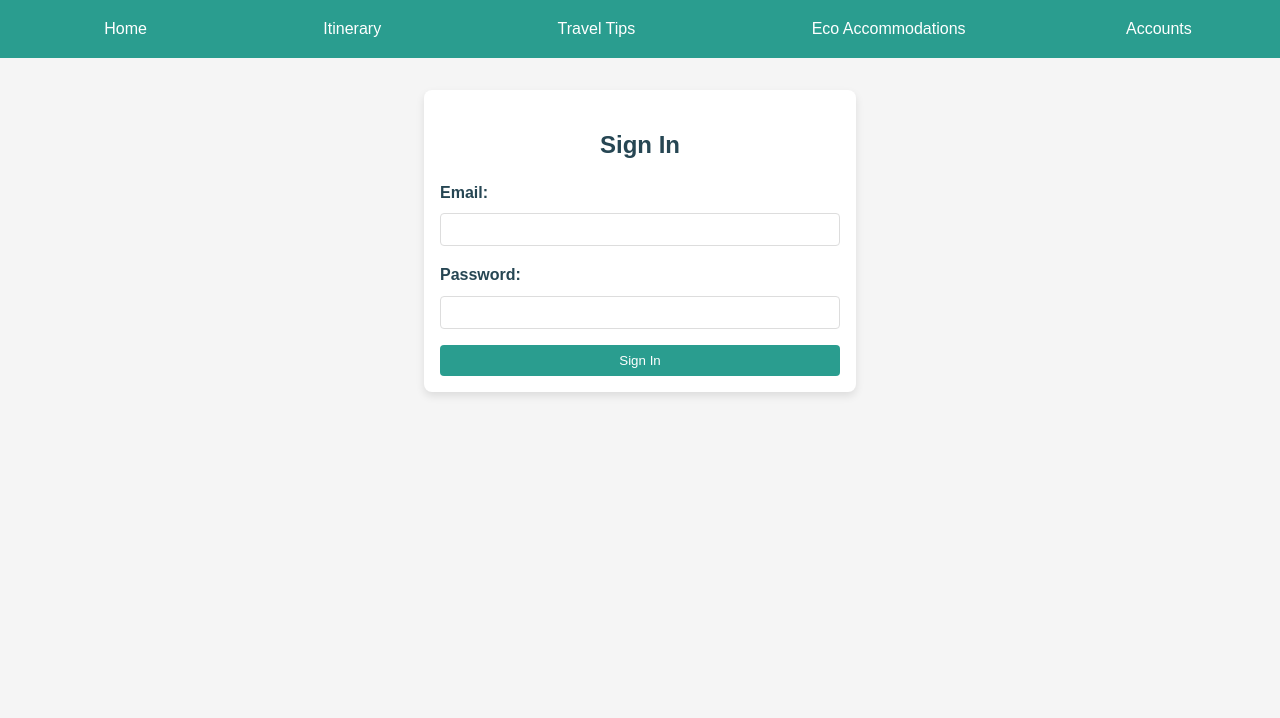
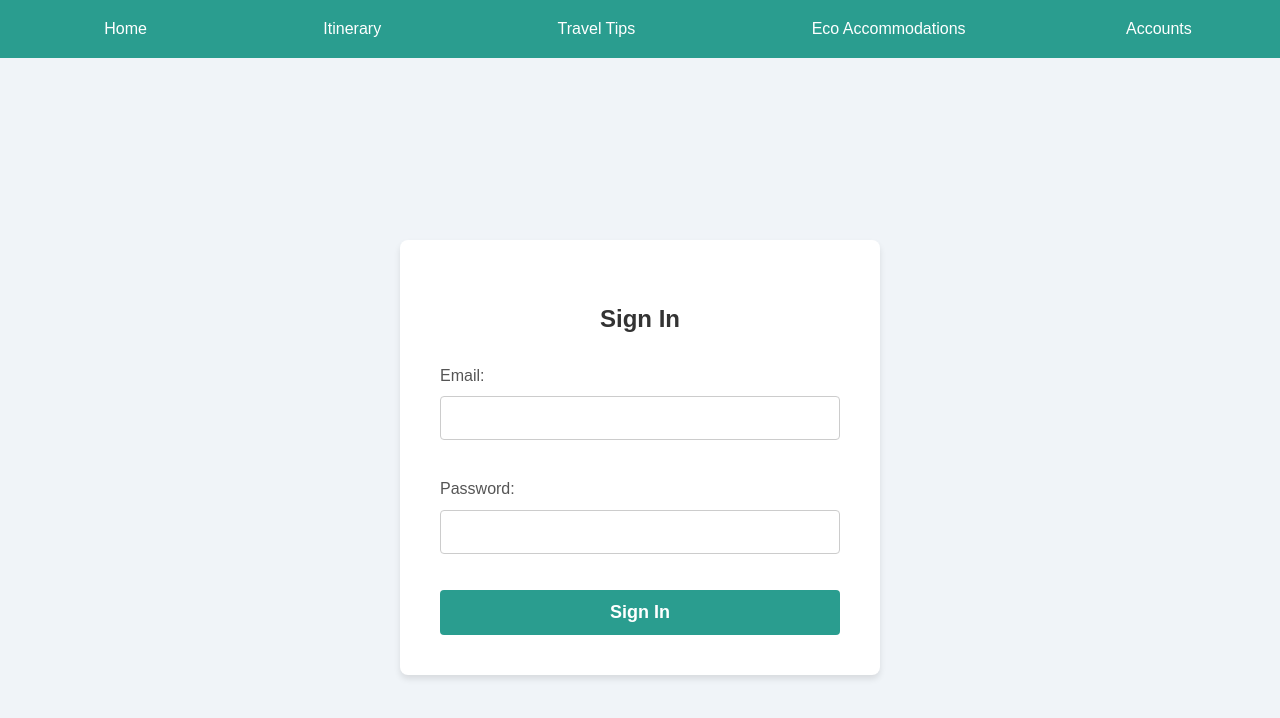
Before and after one commit to mnyhu201/Green-Travel-Planner, a React (Create React App) app in the folder frontend/: page /signin in a window 1280 px wide. Shown: the top 718 px of the page. Built offline with nearby package versions, Linux system fonts and the light colour scheme.

Commit message:
refracture backend and frontend

```diff
--- /dev/null
+++ b/frontend/src/pages/RegisterPage.css
@@ -0,0 +1,97 @@
+/* RegisterPage.css */
+
+.register-page {
+    display: flex;
+    align-items: center;
+    justify-content: center;
+    min-height: 100vh;
+    background-color: #f0f4f8;
+  }
+
+  .register-container {
+    background-color: #ffffff;
+    padding: 40px;
+    border-radius: 8px;
+    box-shadow: 0 4px 6px rgba(0, 0, 0, 0.1);
+    max-width: 500px;
+    width: 100%;
+  }
+
+  .register-title {
+    text-align: center;
+    margin-bottom: 24px;
+    color: #333333;
+  }
+
+  .register-form .form-group {
+    margin-bottom: 20px;
+  }
+
+  .form-label {
+    display: block;
+    margin-bottom: 8px;
+    color: #555555;
+    font-weight: 500;
+  }
+
+  .form-input,
+  .form-multiselect input[type='text'] {
+    width: 100%;
+    padding: 12px;
+    border: 1px solid #cccccc;
+    border-radius: 4px;
+    font-size: 16px;
+    outline: none;
+    box-sizing: border-box;
+    transition: border-color 0.3s ease;
+  }
+
+  .form-input:focus,
+  .form-multiselect input[type='text']:focus {
+    border-color: #2a9d8f;
+  }
+
+  .register-button {
+    width: 100%;
+    padding: 12px;
+    background-color: #2a9d8f;
+    color: #ffffff;
+    border: none;
+    border-radius: 4px;
+    font-size: 18px;
+    font-weight: bold;
+    cursor: pointer;
+    transition: background-color 0.3s ease;
+  }
+
+  .register-button:hover {
+    background-color: #21867a;
+  }
+
+  /* Style the Multiselect component */
+  .form-multiselect .chip {
+    background-color: #2a9d8f;
+    color: #ffffff;
+    border-radius: 16px;
+    padding: 5px 10px;
+    margin-right: 5px;
+  }
+
+  .form-multiselect .optionListContainer {
+    max-height: 150px;
+    overflow-y: auto;
+  }
+
+  .form-multiselect .highlightOption {
+    background-color: #e0f2f1;
+  }
+
+  .form-multiselect .option {
+    padding: 10px;
+    cursor: pointer;
+  }
+
+  .form-multiselect .option:hover {
+    background-color: #21867a;
+    color: black;
+  }
--- a/frontend/src/pages/RegisterPage.js
+++ b/frontend/src/pages/RegisterPage.js
@@ -1,8 +1,8 @@
 import React, { useState } from 'react';
 import { Link } from 'react-router-dom';
-// import './RegisterPage.css';
 import Multiselect from 'multiselect-react-dropdown';
 import { auth, createUserWithEmailAndPassword } from '../firebaseConfig';
+import './RegisterPage.css'; // Import the CSS file
 
 const RegisterPage = () => {
   const interestList = [
@@ -12,7 +12,7 @@
     { name: 'Eco-Travel', id: 3 },
     { name: 'Adventure', id: 4 },
     { name: 'Cultural Exploration', id: 5 },
-    { name: 'Wellness Retreats', id: 6 }
+    { name: 'Wellness Retreats', id: 6 },
   ];
 
   const [formData, setFormData] = useState({
@@ -22,7 +22,7 @@
     weight: '',
     height: '',
     password: '',
-    interest: []
+    interest: [],
   });
 
   const handleChange = (e) => {
@@ -34,7 +34,6 @@
     setFormData({ ...formData, interest: selectedList });
   };
 
-  const DESTINATION = "";
   const handleSubmit = async (e) => {
     e.preventDefault();
     if (formData.interest.length === 0) {
@@ -42,23 +41,7 @@
       return;
     }
     try {
-
-      const userCredential = await createUserWithEmailAndPassword(
-        auth,
-        formData.email,
-        formData.password
-      );
-      // // Simulate saving formData to userProfile.json
-      // const response = await fetch('/userProfile.json', {
-      //   method: 'POST',
-      //   headers: {
-      //     'Content-Type': 'application/json',
-      //   },
-      //   body: JSON.stringify(formData),
-      // });
-      // if (!response.ok) {
-      //   throw new Error('Failed to save user profile data');
-      // }
+      await createUserWithEmailAndPassword(auth, formData.email, formData.password);
       console.log('Form submitted:', formData);
       window.location.href = '/registered';
     } catch (error) {
@@ -69,21 +52,22 @@
       }
     }
     localStorage.removeItem('formData');
-    // window.location.href = '/registered';
-    // Handle form submission logic here
-    console.log(formData);
   };
 
   return (
+    <div className="register-page">
       <div className="register-container">
-      <h2>Register an Account</h2>
+        <h2 className="register-title">Register an Account</h2>
         <form onSubmit={handleSubmit} className="register-form">
           <div className="form-group">
-          <label htmlFor="name">Name:</label>
+            <label htmlFor="name" className="form-label">
+              Name:
+            </label>
             <input
               type="text"
               id="name"
               name="name"
+              className="form-input"
               value={formData.name}
               onChange={handleChange}
               required
@@ -91,11 +75,14 @@
           </div>
 
           <div className="form-group">
-          <label htmlFor="email">Email:</label>
+            <label htmlFor="email" className="form-label">
+              Email:
+            </label>
             <input
               type="email"
               id="email"
               name="email"
+              className="form-input"
               value={formData.email}
               onChange={handleChange}
               required
@@ -103,11 +90,14 @@
           </div>
 
           <div className="form-group">
-          <label htmlFor="password">Password:</label>
+            <label htmlFor="password" className="form-label">
+              Password:
+            </label>
             <input
               type="password"
               id="password"
               name="password"
+              className="form-input"
               value={formData.password}
               onChange={handleChange}
               required
@@ -115,11 +105,14 @@
           </div>
 
           <div className="form-group">
-          <label htmlFor="city">City:</label>
+            <label htmlFor="city" className="form-label">
+              City:
+            </label>
             <input
               type="text"
               id="city"
               name="city"
+              className="form-input"
               value={formData.city}
               onChange={handleChange}
               required
@@ -127,40 +120,52 @@
           </div>
 
           <div className="form-group">
-          <label htmlFor="weight">Weight in lbs (optional, for calculating calories):</label>
+            <label htmlFor="weight" className="form-label">
+              Weight in lbs (optional, for calculating calories):
+            </label>
             <input
               type="number"
               id="weight"
               name="weight"
+              className="form-input"
               value={formData.weight}
               onChange={handleChange}
             />
           </div>
 
           <div className="form-group">
-          <label htmlFor="height">Height in inches (optional, for calculating calories):</label>
+            <label htmlFor="height" className="form-label">
+              Height in inches (optional, for calculating calories):
+            </label>
             <input
               type="number"
               id="height"
               name="height"
+              className="form-input"
               value={formData.height}
               onChange={handleChange}
             />
           </div>
 
           <div className="form-group">
-          <label htmlFor="interest">Interests:</label>
+            <label htmlFor="interest" className="form-label">
+              Interests:
+            </label>
             <Multiselect
-            options={interestList} // Options to display in the dropdown
-            selectedValues={formData.interest} // Preselected value to persist in dropdown
-            onSelect={handleMultiSelectChange} // Function will trigger on select event
-            onRemove={handleMultiSelectChange} // Function will trigger on remove event
-            displayValue="name" // Property name to display in the dropdown options
+              options={interestList}
+              selectedValues={formData.interest}
+              onSelect={handleMultiSelectChange}
+              onRemove={handleMultiSelectChange}
+              displayValue="name"
+              className="form-multiselect"
             />
           </div>
 
-        <button type="submit">Register</button>
+          <button type="submit" className="register-button">
+            Register
+          </button>
         </form>
+      </div>
     </div>
   );
 };
--- /dev/null
+++ b/frontend/src/pages/SignInPage.css
@@ -0,0 +1,67 @@
+/* SignInPage.css */
+
+.signin-page {
+    display: flex;
+    align-items: center;
+    justify-content: center;
+    min-height: 100vh;
+    background-color: #f0f4f8;
+}
+
+.signin-container {
+    background-color: #ffffff;
+    padding: 40px;
+    border-radius: 8px;
+    box-shadow: 0 4px 6px rgba(0, 0, 0, 0.1);
+    max-width: 400px;
+    width: 100%;
+}
+
+.signin-title {
+    text-align: center;
+    margin-bottom: 24px;
+    color: #333333;
+}
+
+.signin-form .form-group {
+    margin-bottom: 20px;
+}
+
+.form-label {
+    display: block;
+    margin-bottom: 8px;
+    color: #555555;
+    font-weight: 500;
+}
+
+.form-input {
+    width: 100%;
+    padding: 12px;
+    border: 1px solid #cccccc;
+    border-radius: 4px;
+    font-size: 16px;
+    outline: none;
+    box-sizing: border-box;
+    transition: border-color 0.3s ease;
+}
+
+.form-input:focus {
+    border-color: #2a9d8f;
+}
+
+.signin-button {
+    width: 100%;
+    padding: 12px;
+    background-color: #2a9d8f;
+    color: #ffffff;
+    border: none;
+    border-radius: 4px;
+    font-size: 18px;
+    font-weight: bold;
+    cursor: pointer;
+    transition: background-color 0.3s ease;
+}
+
+.signin-button:hover {
+    background-color: #21867a;
+}
--- a/frontend/src/pages/SignInPage.js
+++ b/frontend/src/pages/SignInPage.js
@@ -2,7 +2,7 @@
 import { useState } from "react";
 import { useNavigate } from "react-router-dom";
 import { auth, signInWithEmailAndPassword } from '../firebaseConfig';
-
+import './SignInPage.css'; // Import the CSS file
 
 const SignInPage = () => {
     const navigate = useNavigate();
@@ -10,29 +10,19 @@
     const [password, setPassword] = useState('');
     const handleEmailChange = (e) => setEmail(e.target.value);
     const handlePasswordChange = (e) => setPassword(e.target.value);
-    const [idToken, setIdToken] = useState(null);  // State to store the Firebase ID token
-
+    const [idToken, setIdToken] = useState(null);
 
     const handleSubmit = async (e) => {
         e.preventDefault();
-        // handle submit tbd
         console.log("email: ", email);
         console.log("password: ", password);
         try {
-            // Authenticate with Firebase using email and password
-            // const userCredential = await firebase.signInWithEmailAndPassword(email, password);
             const userCredential = await signInWithEmailAndPassword(auth, email, password);
             console.log('Logged in as:', userCredential.user.email);
-
-            // After successful login, you can get the ID Token for backend verification
             const idToken = await userCredential.user.getIdToken();
             console.log('ID Token:', idToken);
-
             setIdToken(idToken);
-            // Send ID Token to the backend (optional, if you want to protect server-side routes)
-            // You can redirect or handle post-login actions here
             navigate('/');
-
         } catch (error) {
             if (error.code === 'auth/user-not-found') {
                 alert('No account found with this email. Please check your email or sign up.');
@@ -47,33 +37,39 @@
     };
 
     return (
-        <div className="register-container">
-        <h2>Sign In</h2>
-        <form onSubmit={handleSubmit} className="register-form">
+        <div className="signin-page">
+            <div className="signin-container">
+                <h2 className="signin-title">Sign In</h2>
+                <form onSubmit={handleSubmit} className="signin-form">
                     <div className="form-group">
-            <label htmlFor="email">Email:</label>
+                        <label htmlFor="email" className="form-label">Email:</label>
                         <input
                             type="email"
                             id="email"
                             name="email"
-                value={email} onChange={handleEmailChange}
+                            className="form-input"
+                            value={email}
+                            onChange={handleEmailChange}
                             required
                         />
                     </div>
 
                     <div className="form-group">
-            <label htmlFor="password">Password:</label>
+                        <label htmlFor="password" className="form-label">Password:</label>
                         <input
                             type="password"
                             id="password"
                             name="password"
-                value={password} onChange={handlePasswordChange}
+                            className="form-input"
+                            value={password}
+                            onChange={handlePasswordChange}
                             required
                         />
                     </div>
 
-            <button type="submit">Sign In</button>
+                    <button type="submit" className="signin-button">Sign In</button>
                 </form>
+            </div>
         </div>
     );
 };
```
Also changed, not shown: 1 other file (tests, documents, lock files or other folders). Lines whose indentation alone changed are shown as unchanged.
